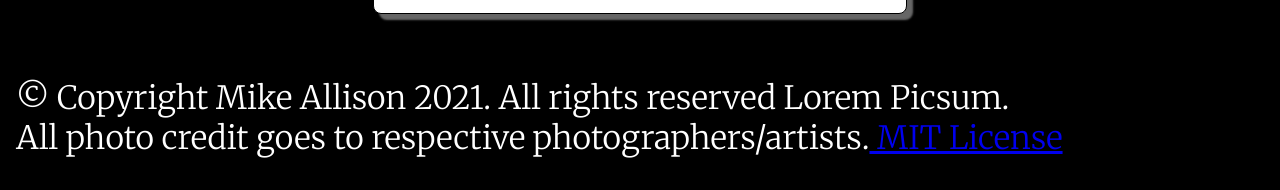
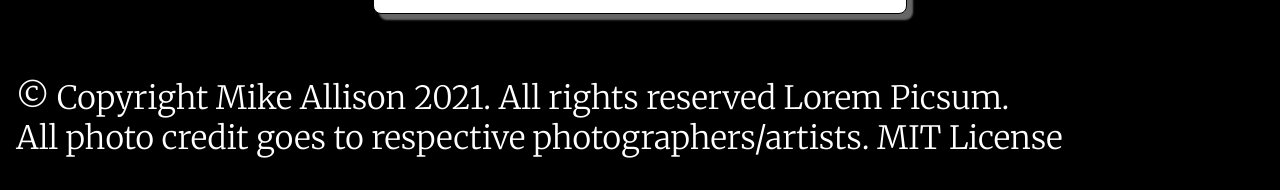
Before and after one commit to Huntthee/cpnt260-a3, a plain HTML site: page index.html in a window 1280 px wide. Shown: the part 2998-3188 px from the top of the page. Drawn offline with Linux system fonts and the light colour scheme.

Commit message:
minor tweaks

```diff
--- a/style.css
+++ b/style.css
@@ -78,6 +78,15 @@ footer {
   margin-left: 1rem;
 }
 
+footer a {
+  color: white;
+  text-decoration: none;
+}
+
+footer a:hover, footer a:active {
+  color: purple;
+}
+
 * {
   box-sizing: border-box;
 }
```
